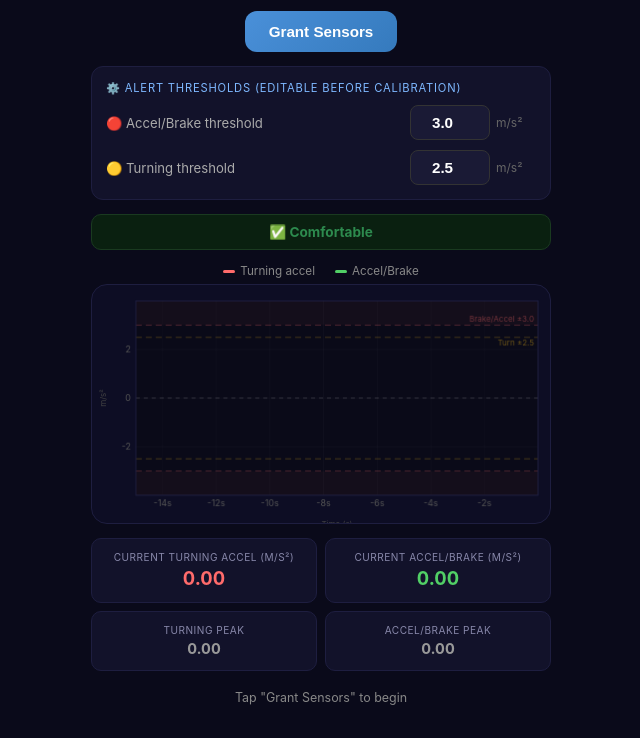
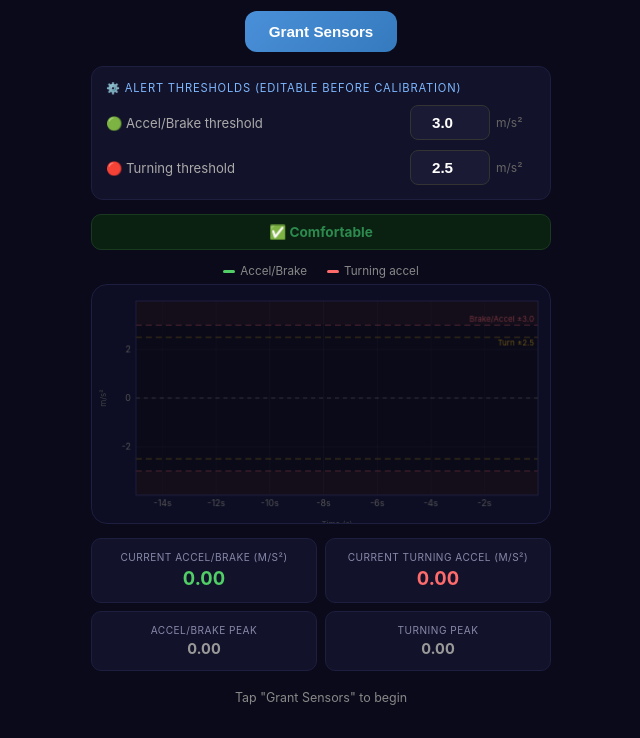
Before and after one commit to nineaninea/xygyro, a plain HTML site: page index.html in a window 1280 px wide. Shown: the part 62-800 px from the top of the page, without its empty margins (319-959 px from the left). Drawn offline with Linux system fonts and the light colour scheme.

Commit message:
Update index.html

```diff
--- a/index.html
+++ b/index.html
@@ -149,12 +149,12 @@
 <div class="settings" id="settingsPanel">
   <div class="settings-title">⚙️ Alert Thresholds (editable before calibration)</div>
   <div class="setting-row">
-    <span class="setting-label">🔴 Accel/Brake threshold</span>
+    <span class="setting-label">🟢 Accel/Brake threshold</span>
     <input type="number" class="setting-input" id="threshY" value="3.0" step="0.1" min="0.5" max="20">
     <span class="setting-unit">m/s²</span>
   </div>
   <div class="setting-row">
-    <span class="setting-label">🟡 Turning threshold</span>
+    <span class="setting-label">🔴 Turning threshold</span>
     <input type="number" class="setting-input" id="threshX" value="2.5" step="0.1" min="0.5" max="20">
     <span class="setting-unit">m/s²</span>
   </div>
@@ -174,8 +174,8 @@
 <div class="alert-bar ok" id="alertBar">✅ Comfortable</div>
 
 <div class="legend">
+  <span><div class="dot" style="background:#51cf66;"></div> Accel/Brake</span>
   <span><div class="dot" style="background:#ff6b6b;"></div> Turning accel</span>
-  <span><div class="dot" style="background:#51cf66;"></div> Accel/Brake</span>
 </div>
 
 <div class="chart-container">
@@ -184,20 +184,20 @@
 
 <div class="info-row">
   <div class="info-card">
+    <div class="info-label">Current accel/brake (m/s²)</div>
+    <div class="info-value green" id="valY">0.00</div>
+  </div>
+  <div class="info-card">
     <div class="info-label">Current turning accel (m/s²)</div>
     <div class="info-value red" id="valX">0.00</div>
   </div>
   <div class="info-card">
-    <div class="info-label">Current accel/brake (m/s²)</div>
-    <div class="info-value green" id="valY">0.00</div>
+    <div class="info-label">Accel/Brake peak</div>
+    <div class="info-value sm" id="peakY">0.00</div>
   </div>
   <div class="info-card">
     <div class="info-label">Turning peak</div>
     <div class="info-value sm" id="peakX">0.00</div>
-  </div>
-  <div class="info-card">
-    <div class="info-label">Accel/Brake peak</div>
-    <div class="info-value sm" id="peakY">0.00</div>
   </div>
 </div>
 
```
